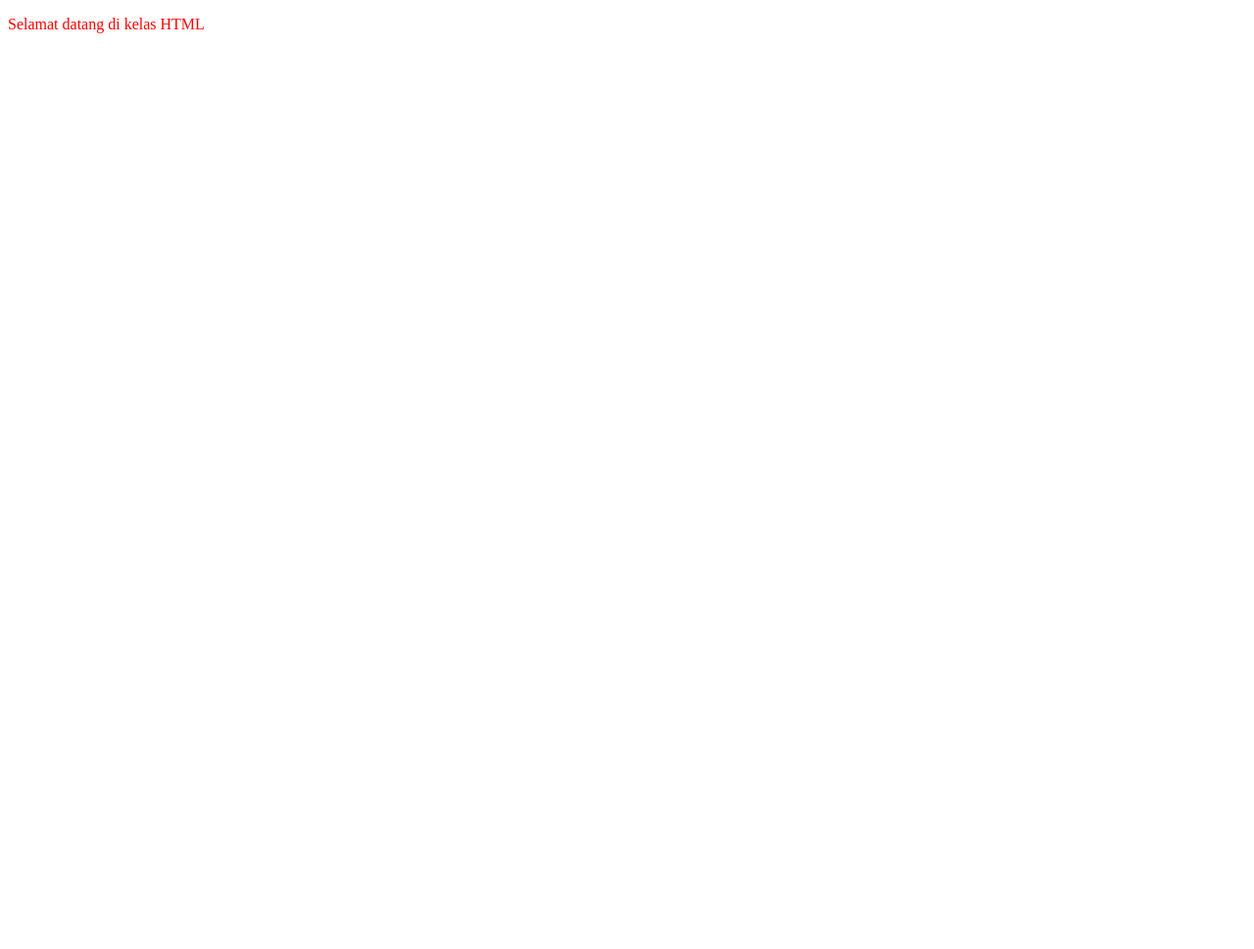
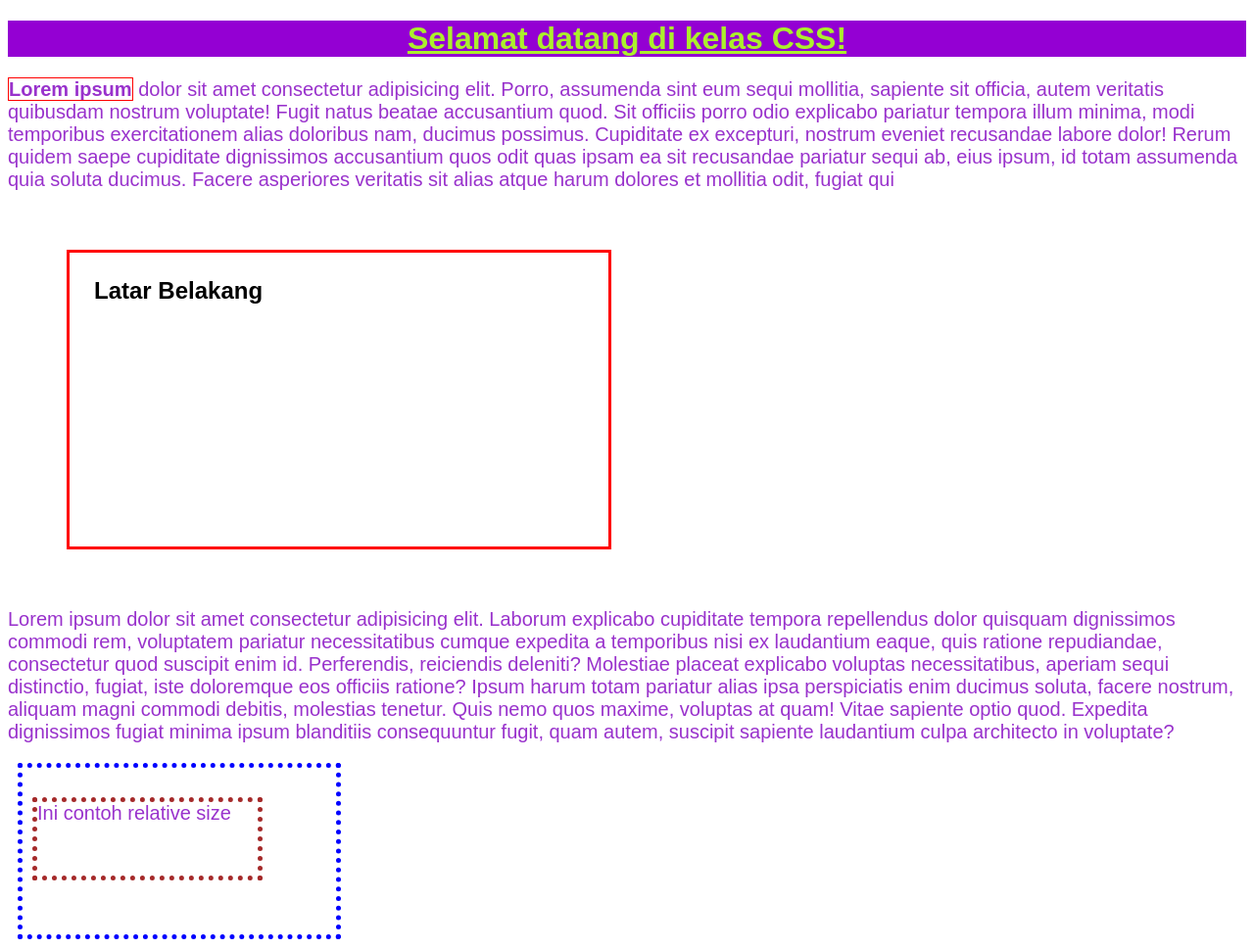
Before and after one commit to versimalik/mini-bootccamp-frontend-batch-3, a plain HTML site: page hari-ke-3/index.html in a window 1280 px wide. Shown: the whole page at 98% size. Before the commit the page ends 800 px from the top, so only its background shows below. Drawn offline with Linux system fonts and the light colour scheme.

Commit message:
add hari ke 3

```diff
--- a/hari-ke-3/index.html
+++ b/hari-ke-3/index.html
@@ -3,17 +3,27 @@
 <head>
     <meta charset="UTF-8">
     <meta name="viewport" content="width=device-width, initial-scale=1.0">
-    <title>HTML - CSS</title>
+    <title>CSS - Basic</title>
+    <link rel="stylesheet" href="style.css">
     <style>
-        p{
-            color: red;
-            font-weight: normal;
+        h1{
+            background-color: lightgreen;
         }
     </style>
 </head>
 <body>
 
-    <p>Selamat datang di kelas HTML</p>
+    <h1 style="background-color: darkviolet;">Selamat datang di kelas CSS!</h1>
+
+    <p><b>Lorem ipsum</b> dolor sit amet consectetur adipisicing elit. Porro, assumenda sint eum sequi mollitia, sapiente sit officia, autem veritatis quibusdam nostrum voluptate! Fugit natus beatae accusantium quod. Sit officiis porro odio explicabo pariatur tempora illum minima, modi temporibus exercitationem alias doloribus nam, ducimus possimus. Cupiditate ex excepturi, nostrum eveniet recusandae labore dolor! Rerum quidem saepe cupiditate dignissimos accusantium quos odit quas ipsam ea sit recusandae pariatur sequi ab, eius ipsum, id totam assumenda quia soluta ducimus. Facere asperiores veritatis sit alias atque harum dolores et mollitia odit, fugiat qui</p>
+
+    <h2>Latar Belakang</h2>
+
+    <p>Lorem ipsum dolor sit amet consectetur adipisicing elit. Laborum explicabo cupiditate tempora repellendus dolor quisquam dignissimos commodi rem, voluptatem pariatur necessitatibus cumque expedita a temporibus nisi ex laudantium eaque, quis ratione repudiandae, consectetur quod suscipit enim id. Perferendis, reiciendis deleniti? Molestiae placeat explicabo voluptas necessitatibus, aperiam sequi distinctio, fugiat, iste doloremque eos officiis ratione? Ipsum harum totam pariatur alias ipsa perspiciatis enim ducimus soluta, facere nostrum, aliquam magni commodi debitis, molestias tenetur. Quis nemo quos maxime, voluptas at quam! Vitae sapiente optio quod. Expedita dignissimos fugiat minima ipsum blanditiis consequuntur fugit, quam autem, suscipit sapiente laudantium culpa architecto in voluptate?</p>
+
+    <div>
+        <p>Ini contoh relative size</p>
+    </div>
 
 </body>
 </html>
--- a/hari-ke-3/style.css
+++ b/hari-ke-3/style.css
@@ -0,0 +1,44 @@
+body{
+    font-family: Arial, Helvetica, sans-serif;
+}
+
+h1{
+    text-decoration: underline;
+    text-align: center;
+    color: #abef2c;
+    background-color: rgb(200, 145, 10);
+}
+
+h2{
+    border: 3px solid red;
+    padding: 25px;
+    margin: 60px;
+
+    width: 500px;
+    height: 250px;
+}
+
+p{
+    font-size:20px;
+    color:darkorchid;
+}
+
+b{
+    border: 1px solid red;
+}
+
+div{
+    border: 5px dotted blue;
+    padding: 10px;
+    margin: 10px;
+
+    width: 300px;
+    height: 150px;
+}
+
+div p {
+    border: 5px dotted brown;
+
+    width: 75%;
+    height: 50%;
+}
```
Also changed, not shown: hari-ke-2/tugas.html (added, +36 -0 lines).
